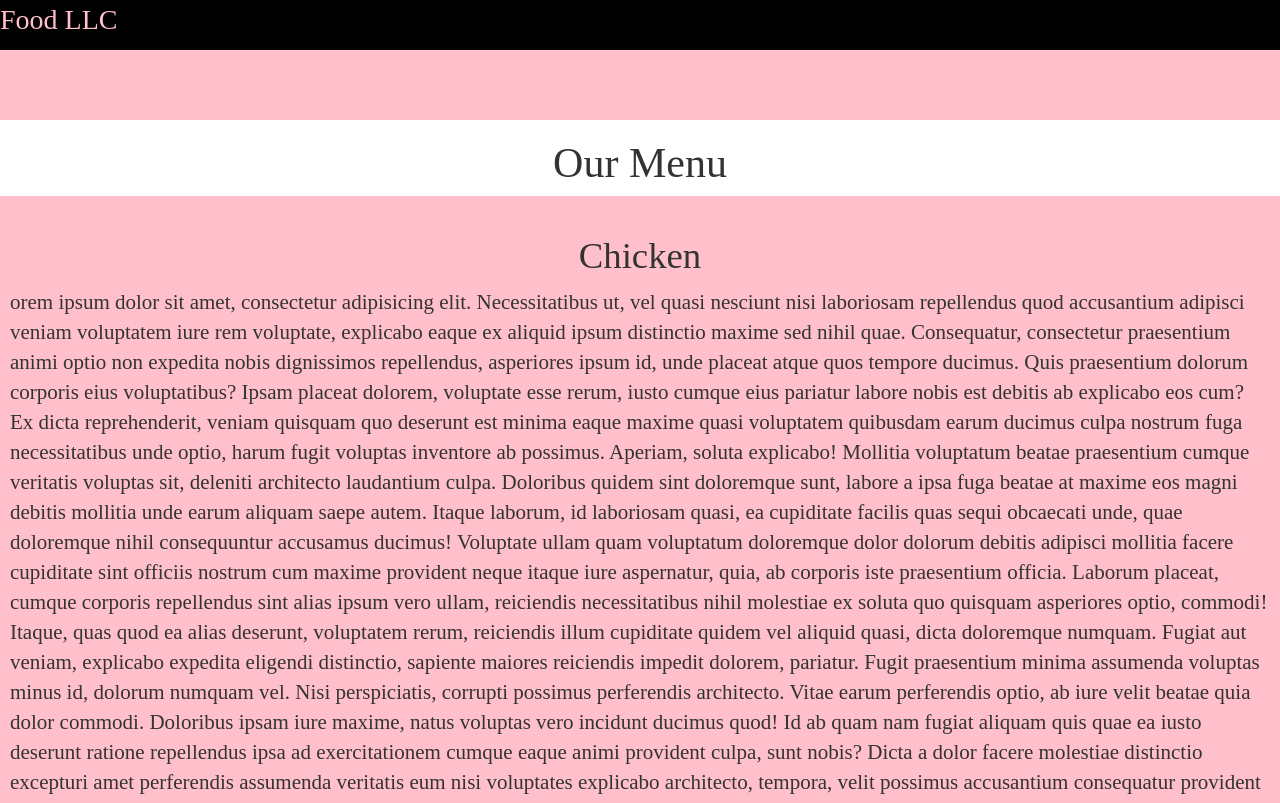
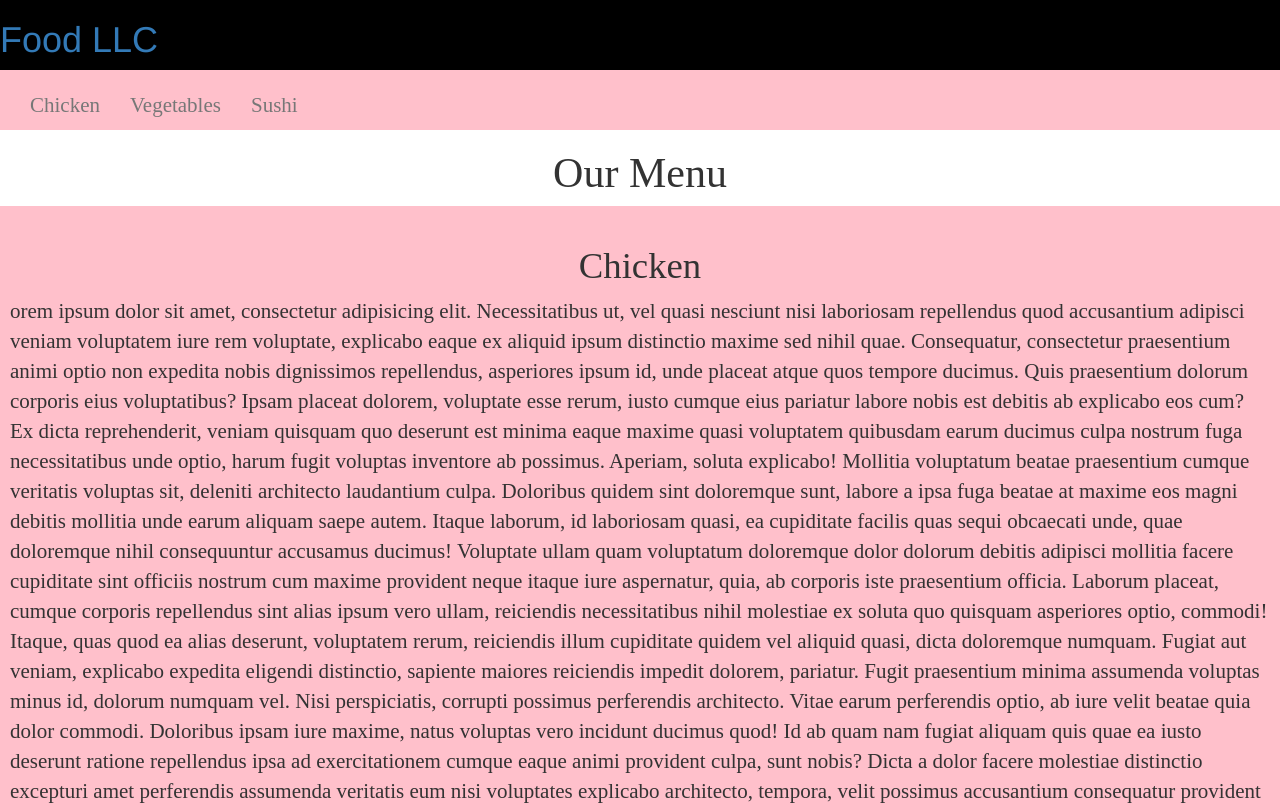
Before and after one commit to sampritiworld/courseraprojects, a plain HTML site: page mod3_solution/index.html in a window 1280 px wide. Shown: the top 803 px of the page. Drawn offline with nearby package versions, Linux system fonts and the light colour scheme.

Commit message:
Update index.html

```diff
--- a/mod3_solution/index.html
+++ b/mod3_solution/index.html
@@ -22,7 +22,7 @@
 
   <header>
     <nav id="header-nav" class="navbar navbar-default">
-      <span id="Food">Food LLC</span>
+      <a><h1 id="Food">Food LLC</h1></a>
         <button type="button" class="navbar-toggle collapsed" data-toggle="collapse" data-target="#collapsable-nav" aria-expanded="false">
           <span class="sr-only">Toggle navigation</span>
           <span class="icon-bar"></span>
@@ -33,9 +33,9 @@
       <div class="collapse navbar-collapse" id="collapsable-nav">
         <ul class="nav navbar-nav">
       <!-- Link to every section in the page -->
-          <li><a href="#Chicken" class="hidden-lg hidden-md hidden-sm" >Chicken</a></li> <br>
-          <li><a href="#Vegetables" class="hidden-lg hidden-md hidden-sm" >Vegetables</a></li> <br>
-          <li><a href="#Sushi" class="hidden-lg hidden-md hidden-sm"  >Sushi</a></li>
+          <li><a href="#Chicken">Chicken</a></li>
+          <li><a href="#Vegetables">Vegetables</a></li>
+          <li><a href="#Sushi">Sushi</a></li>
         </ul>
       </div>
 
```
